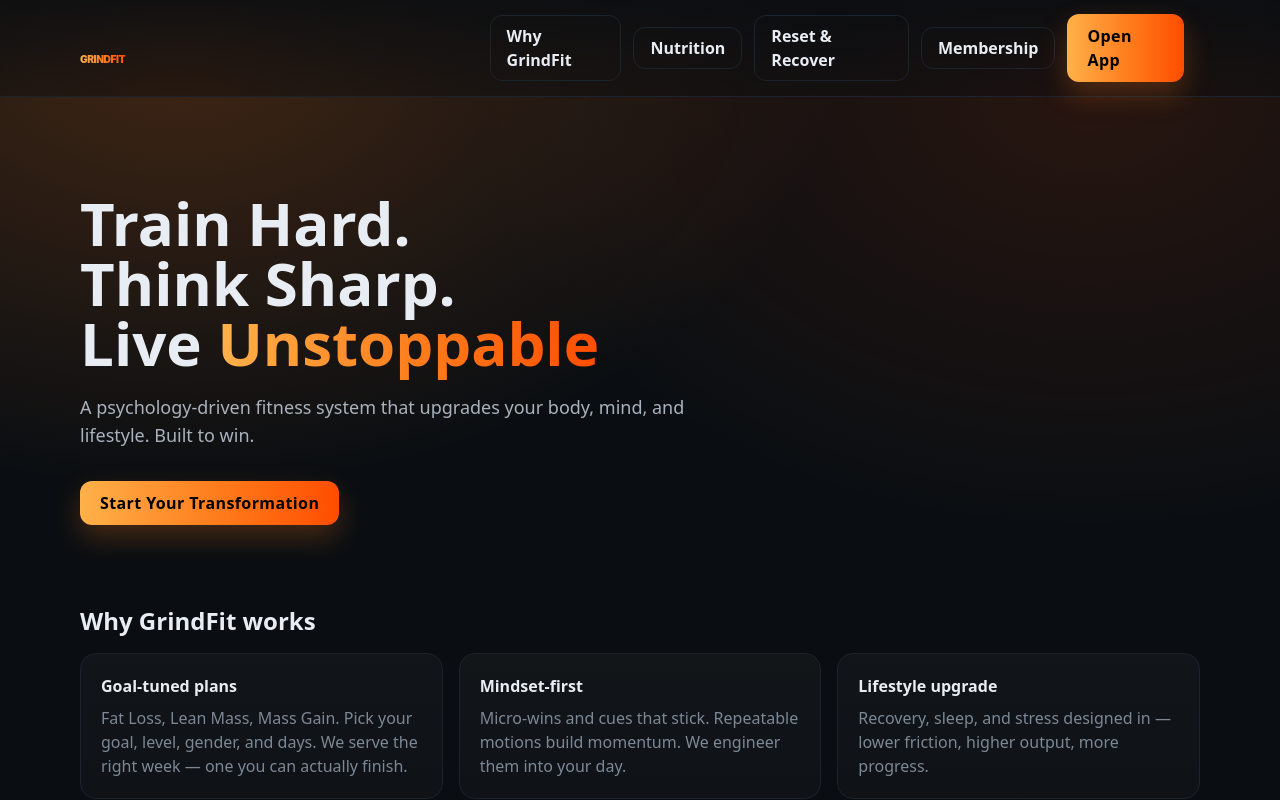
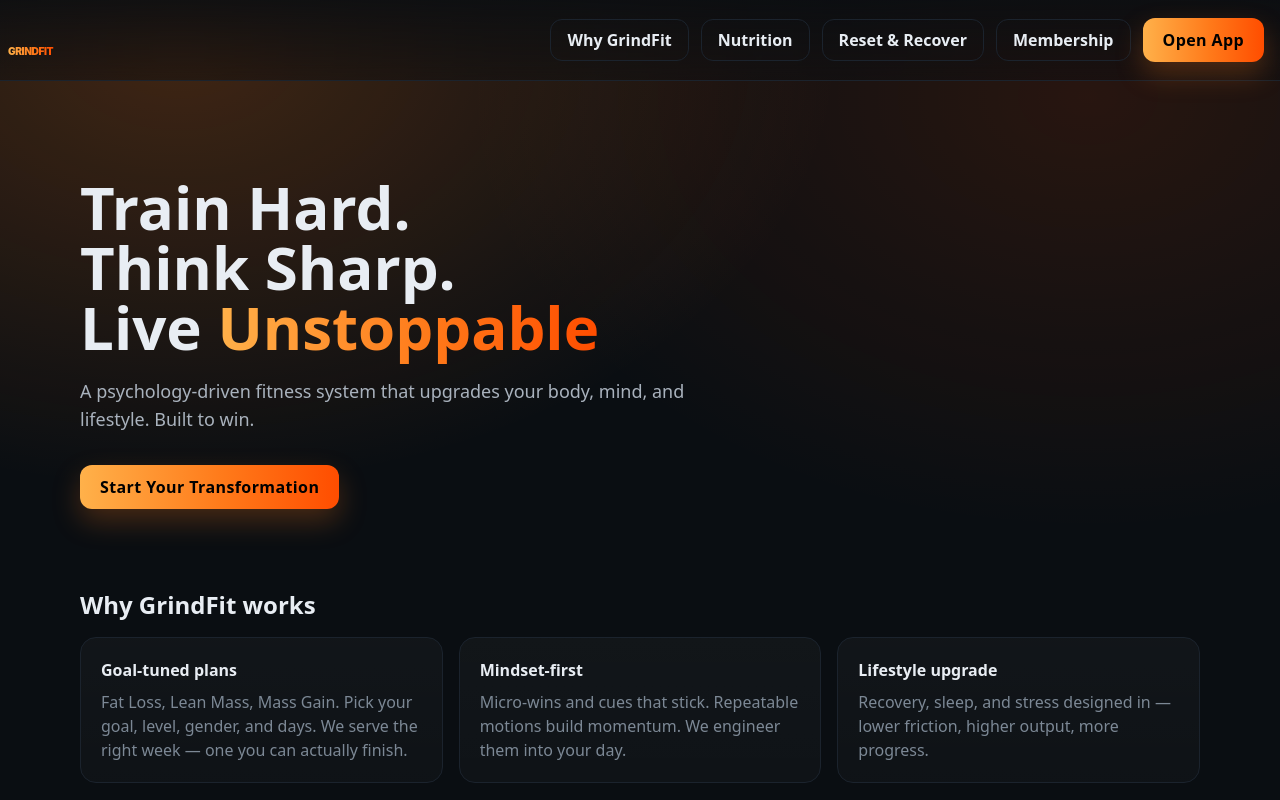
Before and after one commit to GrindFit/grindfit-webapp, a Next.js app: page / in a window 1280 px wide. Shown: the top 800 px of the page. Built offline with nearby package versions, Linux system fonts and the light colour scheme.

Commit message:
Update Nav.jsx

```diff
--- a/components/Nav.jsx
+++ b/components/Nav.jsx
@@ -1,17 +1,18 @@
-// components/Nav.jsx
 import Link from "next/link";
 import Brand from "@/components/Brand";
 
 export default function Nav({ rightSlot }) {
   return (
     <header className="nav sticky top-0 z-50">
-      {/* Remove container padding so the logo sits flush left */}
-      <div className="gf-container px-0 flex items-center justify-between h-16 xl:h-24">
-        <Link href="/" className="no-underline">
+      {/* Full-width row (no gf-container), so logo can sit at the far-left */}
+      <div className="w-full flex items-center justify-between h-16 xl:h-20">
+        {/* Tiny pad so it doesn't kiss the bezel; set to pl-0 if you want *absolute* flush */}
+        <Link href="/" className="no-underline pl-2">
+          {/* Size was good before; keep 2xl. Bump to "3xl" if you want larger. */}
           <Brand size="2xl" />
         </Link>
 
-        {/* Keep a little breathing room on the right */}
+        {/* Keep the right-side nav tidy */}
         <nav className="flex items-center gap-3 pr-4">
           <a className="btn-ghost" href="#why">Why GrindFit</a>
           <a className="btn-ghost" href="#nutrition">Nutrition</a>
```
